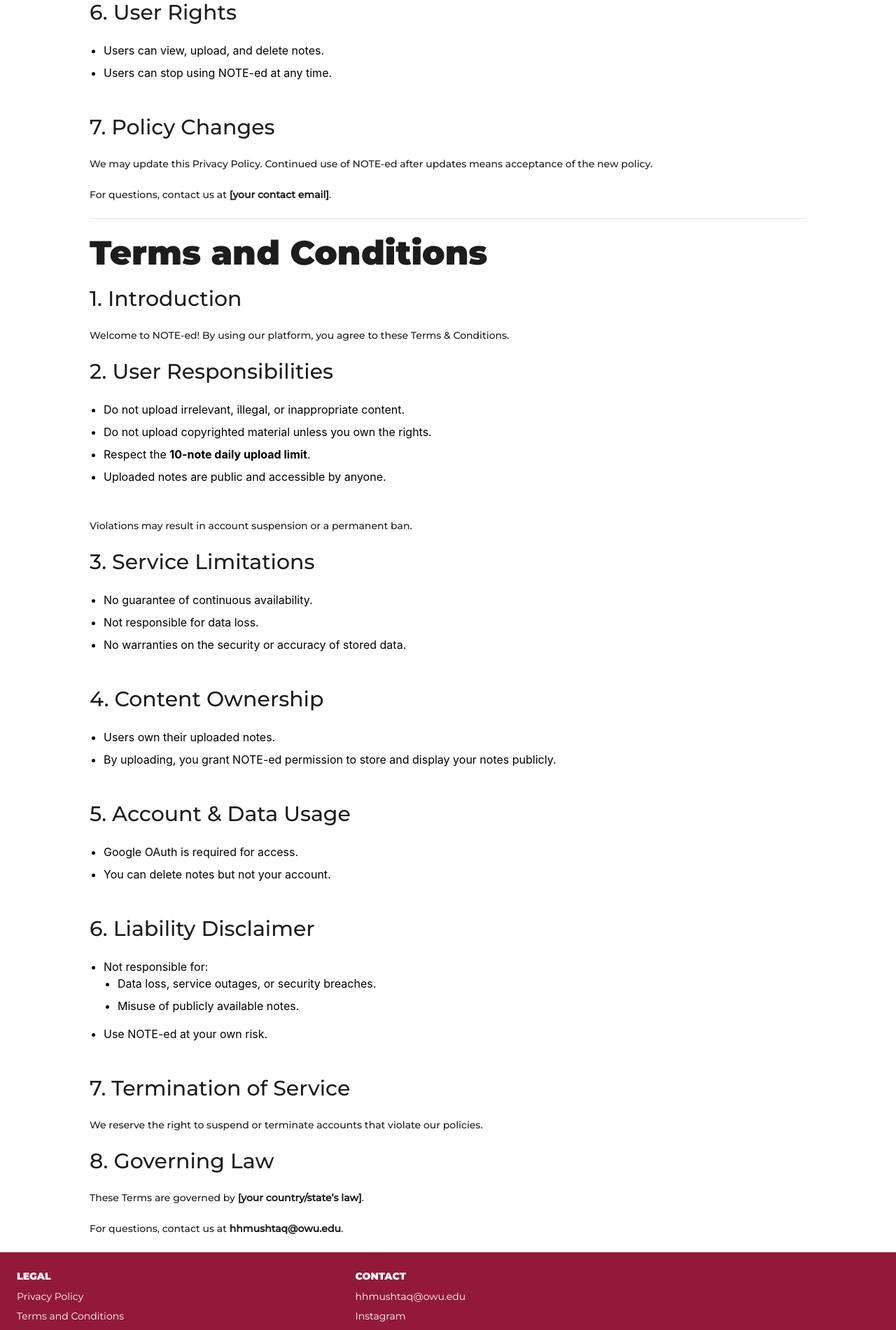
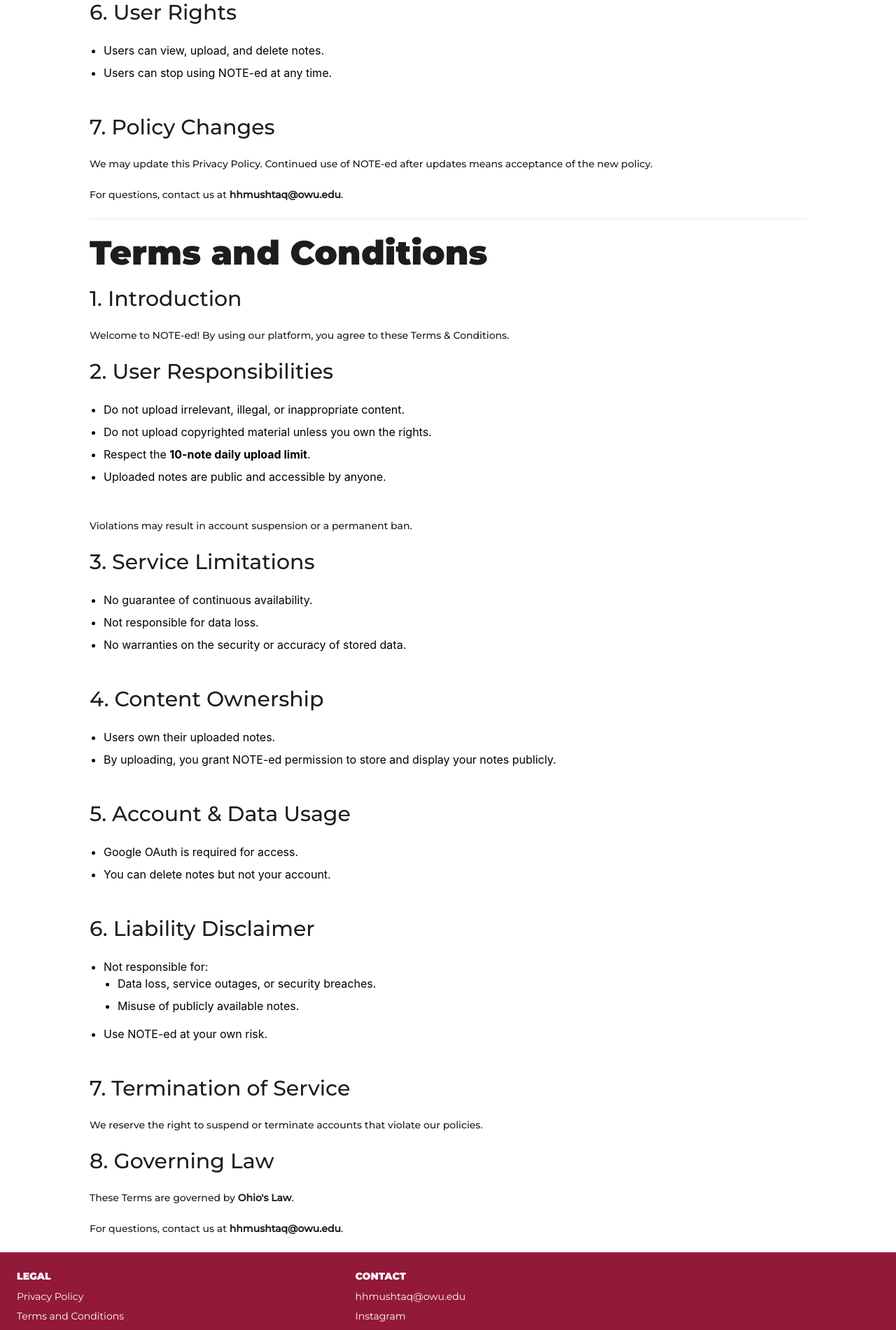
Before and after one commit to Hassanmushtaq524/note-ed, a React (Create React App) app: page /privacy in a window 1280 px wide. Shown: the part 1396-3296 px from the top of the page at 70% size. Built offline with nearby package versions, Linux system fonts and the light colour scheme; no server answers.

Commit message:
Styling changes and minor fixes

```diff
--- a/src/components/AddNote.jsx
+++ b/src/components/AddNote.jsx
@@ -56,13 +56,18 @@
             {open &&
                 <div
                     onClick={() => setOpen(false)}
-                    className="size-full fixed top-0 left-0 z-50 bg-transparent backdrop-blur-lg flex items-center justify-center overflow-hidden"
+                    className="size-full fixed z-[70] top-0 left-0 bg-transparent backdrop-blur-lg flex items-center justify-center overflow-hidden"
                 >
                     <form
                         onSubmit={handleSubmit}
                         onClick={(e) => e.stopPropagation()}
-                        className="size-fit z-[60] bg-white border-[0.5px] border-light-gray  p-6 flex flex-col items-start gap-6" action=""
+                        className="size-fit bg-white border-[0.5px] border-light-gray  p-6 flex flex-col items-start gap-6" action=""
                     >
+                        <ul>
+                            <li className='font-thin text-black'>DO NOT UPLOAD ILLEGAL, IRRELEVANT, OR INAPPROPRIATE CONTENT</li>
+                            <li className='font-thin text-black'>DO NOT UPLOAD COPYRIGHTED MATERIAL UNLESS YOU OWN THE RIGHTS</li>
+                            <li className='font-thin text-black'>UPLOADED NOTES ARE PUBLIC AND ACCESSIBLE BY EVERYONE</li>
+                        </ul>
                         <input ref={fileRef} type="file" accept=".pdf" className="border-[0.5px] border-primary  p-4"/>
                         <select ref={typeRef} className="border-[0.5px] border-primary  p-4">
                             <option>Please select item type</option>
@@ -84,7 +89,7 @@
                 <>
                     <button
                         onClick={() => setOpen(true)}
-                        className="p-5  font-black max-h-fit max-w-full transition-all duration-500 bg-primary text-white">
+                        className="p-5 font-black max-h-fit max-w-full transition-all duration-500 bg-primary text-white">
                         + ADD ITEMS
                     </button>
                 </>
@@ -92,7 +97,7 @@
                 <>
                     <button
                         onClick={() => navigate("/signin")}
-                        className="p-5  font-black max-h-fit max-w-full transition-all duration-500 bg-primary text-white">
+                        className="p-5 font-black max-h-fit max-w-full transition-all duration-500 bg-primary text-white">
                         LOGIN TO ADD
                     </button>
                 </>
--- a/src/components/Note.jsx
+++ b/src/components/Note.jsx
@@ -77,7 +77,7 @@
 
 
     return (
-        <div className="p-2 border-[0.5px] border-primary  flex flex-col size-fit">
+        <div className="p-2 border-[0.5px] border-primary flex flex-col size-fit">
                 <>
                     <div className="flex flex-row gap-2">
                         {
@@ -103,6 +103,7 @@
                     </div>
                     <h6 className="font-regular text-light-gray self-end">by {username}</h6>
                     <h6 className="font-regular text-light-gray self-end">created at {date}</h6>
+                    {/* delete icon */}
                     {(user_id === user?._id) &&
                         <button
                             onClick={() => {setOpen(true)}}
--- a/src/pages/Course.jsx
+++ b/src/pages/Course.jsx
@@ -52,7 +52,7 @@
             <div className="size-full md:size-fit flex flex-col md:flex-row gap-32">
                 {
                     !mobileView &&
-                    <button onClick={() => navigate("/")} className="px-4 py-2  bg-primary text-white h-fit">
+                    <button onClick={() => navigate("/")} className="px-4 py-2  bg-primary text-white h-fit hover:bg-opacity-90  duration-700">
                         <img src={backArrow} />
                     </button>
                 }
--- a/src/pages/Privacy.jsx
+++ b/src/pages/Privacy.jsx
@@ -66,7 +66,7 @@
 
         <h2>7. Policy Changes</h2>
         <p>We may update this Privacy Policy. Continued use of NOTE-ed after updates means acceptance of the new policy.</p>
-        <p>For questions, contact us at <strong>[your contact email]</strong>.</p>
+        <p>For questions, contact us at <strong>hhmushtaq@owu.edu</strong>.</p>
 
         <hr/>
 
@@ -118,7 +118,7 @@
         <p>We reserve the right to suspend or terminate accounts that violate our policies.</p>
 
         <h2>8. Governing Law</h2>
-        <p>These Terms are governed by <strong>[your country/state’s law]</strong>.</p>
+        <p>These Terms are governed by <strong>Ohio's Law</strong>.</p>
         <p>For questions, contact us at <strong>hhmushtaq@owu.edu</strong>.</p>
 
       </div>
```
